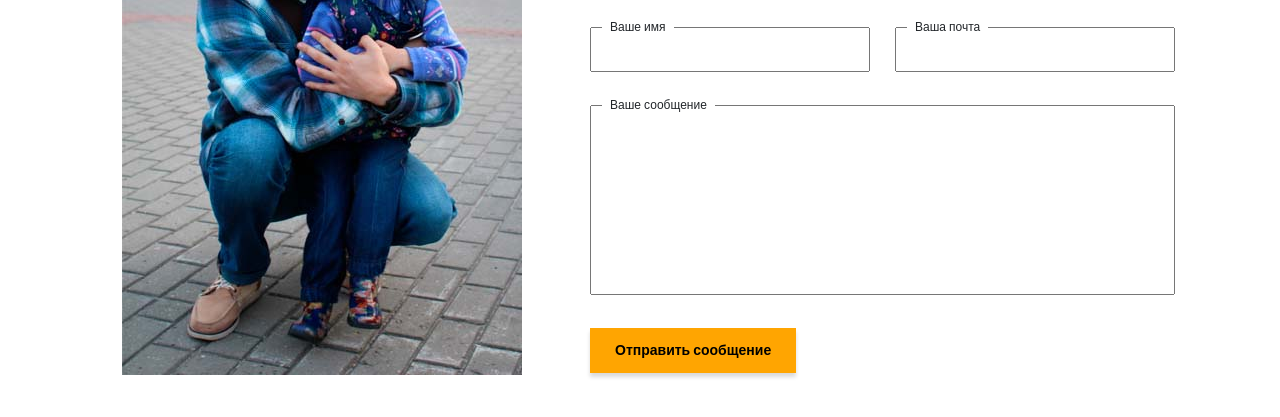
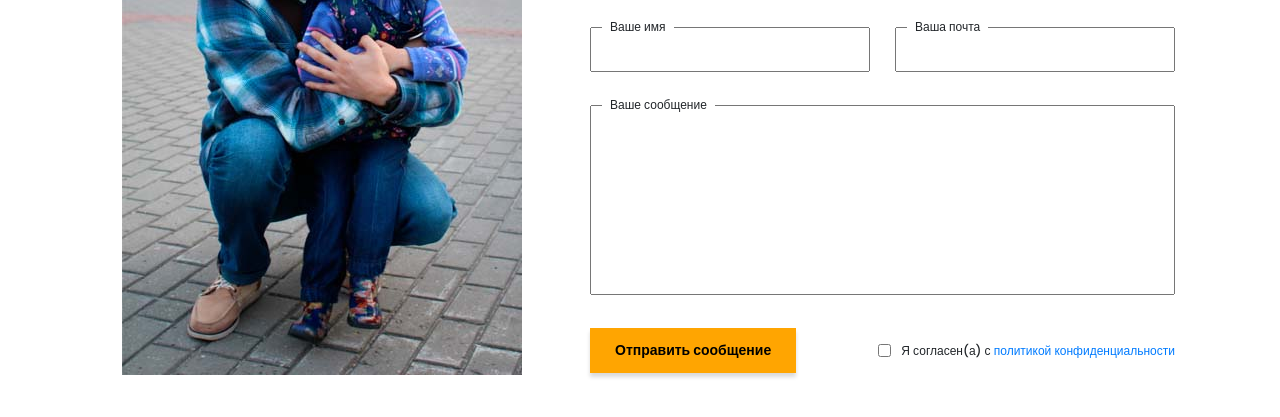
Before and after one commit to IvanMetlitski/Portfolio, a website: page src/index.html in a window 1280 px wide. Shown: the part 3991-4408 px from the top of the page. Drawn offline with Linux system fonts and the light colour scheme.

Commit message:
policy checkbox

```diff
--- a/src/index.html
+++ b/src/index.html
@@ -308,19 +308,23 @@
 
                    <form action="#" class="contacts__form">
                        <div class="contacts__input">
-                           <input name="name" id="name" type="text">
+                           <input required name="name" id="name" type="text">
                            <label for="name">Ваше имя</label>
                        </div>
                        <div class="contacts__input">
-                           <input name="email" id="email" type="email">
+                           <input required name="email" id="email" type="email">
                            <label for="email">Ваша почта</label>
                        </div>
                        <div class="contacts__textarea">
                            <textarea name="text" id="text"></textarea>
                            <label for="text">Ваше сообщение</label>
                        </div>
-                       <div>
+                       <div class="contacts__triggers">
                            <button class="btn contacts__btn">Отправить сообщение</button>
+                           <div class="contacts__policy">
+                               <input required type="checkbox">
+                               <span>Я согласен(а) с <a href="#">политикой конфиденциальности</a></span>
+                           </div>
                        </div>
                    </form>
                </div>
--- a/src/sass/blocks/_contacts.scss
+++ b/src/sass/blocks/_contacts.scss
@@ -61,6 +61,21 @@
       font-size: 12px;
     }
   }
+  &__triggers {
+    grid-column: 1/3;
+    display: grid;
+    grid-template-columns: repeat(2, auto);
+    justify-content: space-between;
+  }
+  &__policy {
+    display: flex;
+    font-size: 12px;
+    line-height: 14px;
+    align-items: center;
+    input {
+      margin-right: 10px;
+    }
+  }
   &__input {
     position: relative;
     input {
```
Also changed, not shown: src/policy.html (added, +13 -0 lines), src/sass/style.css, 1 other file.
